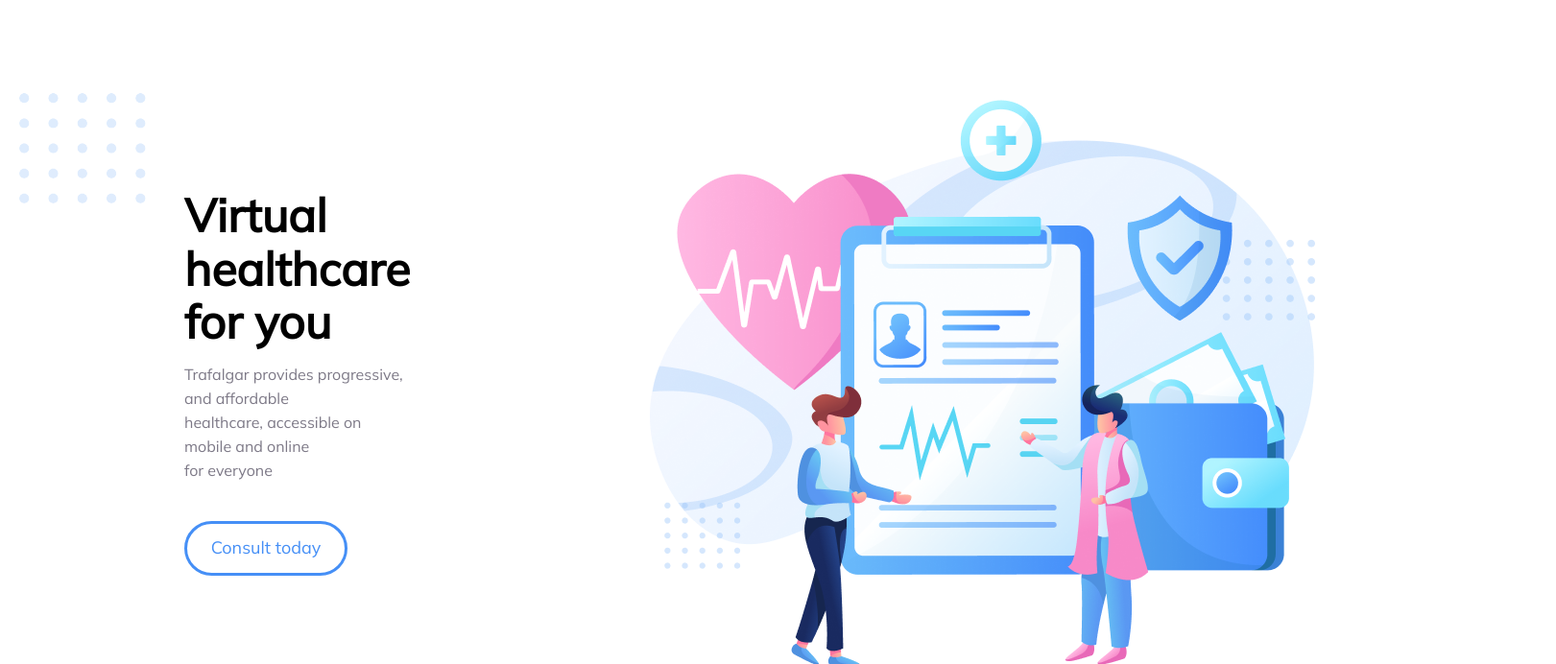
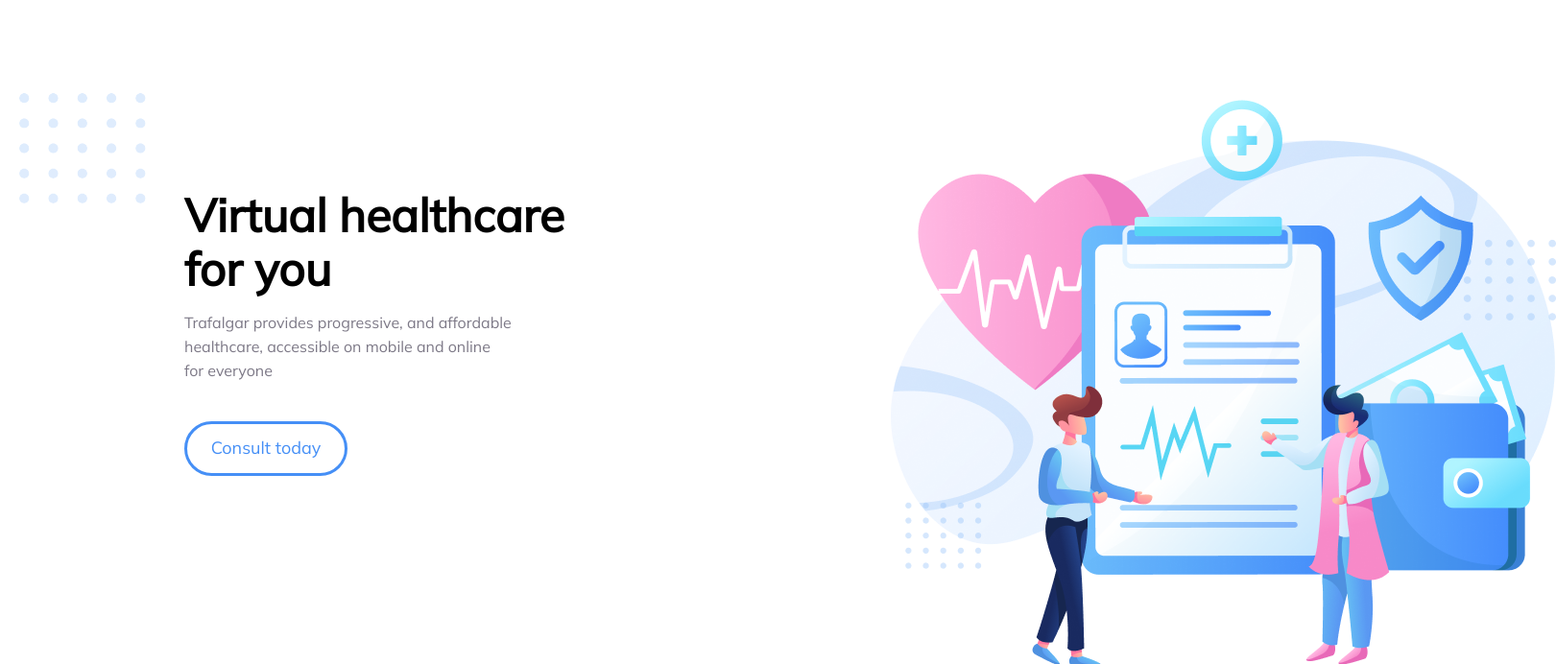
Before and after one commit to Omadbek571/Trafaljer, a plain HTML site: page index.html in a window 1280 px wide. Shown: the part 98-790 px from the top of the page at 96% size, 1621 px wide, since content can reach past the window. Drawn offline with Linux system fonts and the light colour scheme.

Commit message:
heroda ozgartirish kirdirildi

```diff
--- a/style/style.css
+++ b/style/style.css
@@ -41,6 +41,8 @@
     font-size: 48px;
     padding-left: 40px;
     margin-bottom: 15px;
+    width: 526px;
+    height: 112px;
 }
 
 .p1 {
```
